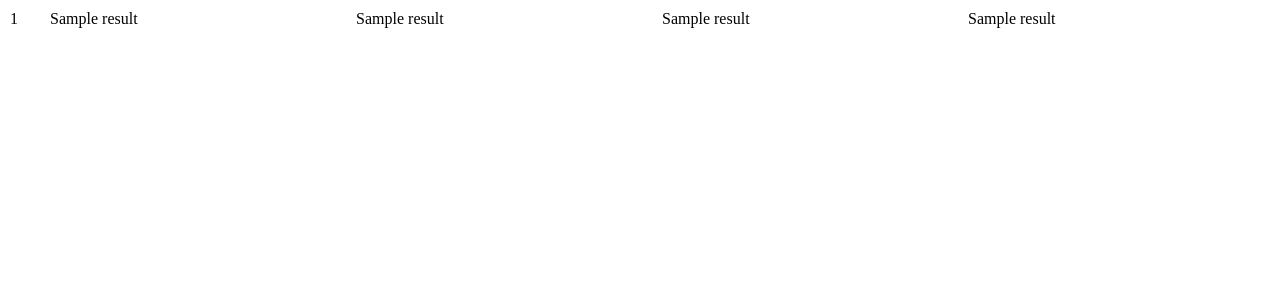
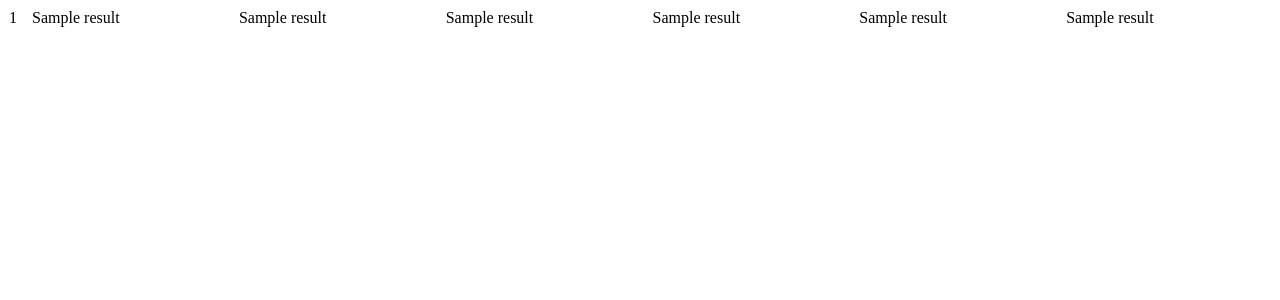
Before and after one commit to ArkinDharawat/JournalTopicModel, a Python web app: template app/templates/search_results.html in a window 1280 px wide. Shown: the top 300 px of the page. Run offline with Jinja, Linux system fonts and the light colour scheme; the template is opened without the code that fills it: most values are stand-ins (such as "Sample title", 1, 10 or a date in 2020).

Commit message:
Added more table entries

```diff
--- a/app/templates/search_results.html
+++ b/app/templates/search_results.html
@@ -12,7 +12,7 @@
 
         th, td {
             text-align: left;
-            padding: 2px;
+            padding: 1px;
         }
 
         tr:nth-child(even) {
@@ -29,6 +29,8 @@
                         <td>{{ k[2] }}</td>
                         <td>{{ k[3] }}</td>
                         <td>{{ k[4] }}</td>
+                        <td>{{ k[5] }}</td>
+                        <td>{{ k[6] }}</td>
                 </tr>
         {% endfor %}
 </table>
```
